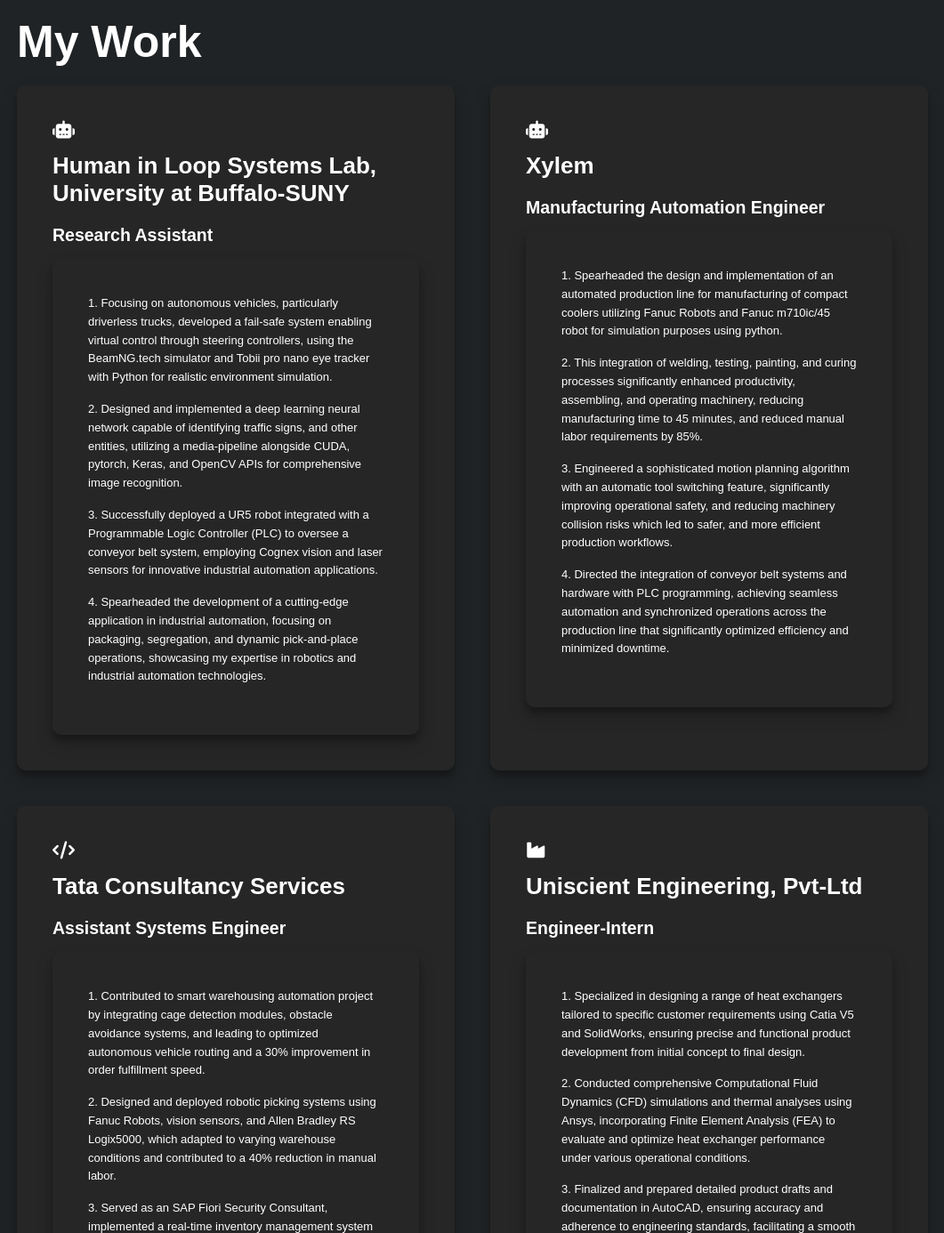
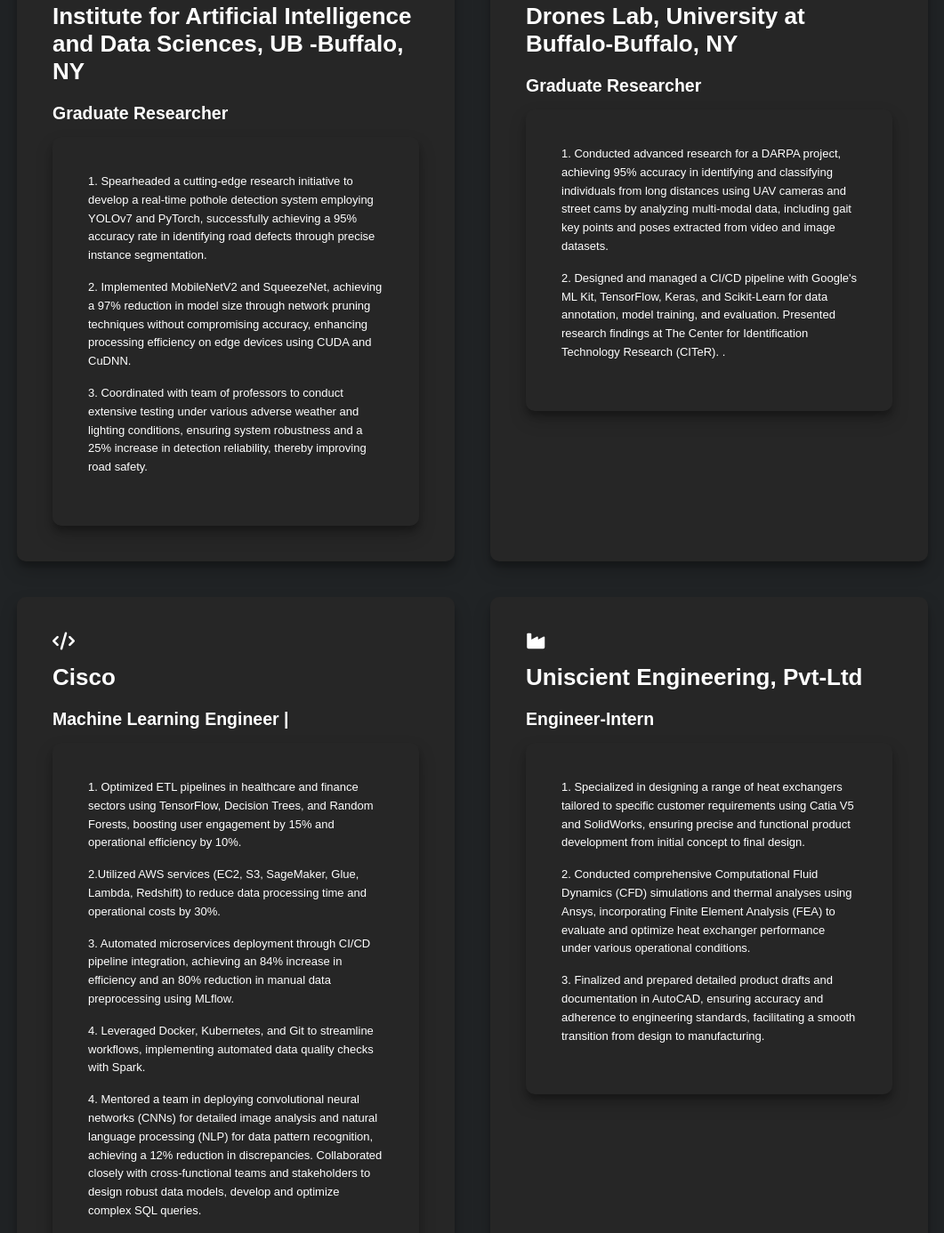
Before and after one commit to Tejaswini369/Tejaswini, a plain HTML site: page index.html in a window 1280 px wide. Shown: the part 1937-3323 px from the top of the page at 89% size, without its empty margins (109-1170 px from the left). Drawn offline with Linux system fonts and the light colour scheme.

Commit message:
Update index.html

```diff
--- a/index.html
+++ b/index.html
@@ -51,10 +51,13 @@
                     </div>
                     <div class="about-col-2">
                         <h1 class="sub-title">About Me</h1>
-                        <!-- <p>Robotics Engineer with extensive experience spanning over two years.</p> -->
-                        <p>I have always been fascinated by manufacturing industries, which led me to pursue Mechanical Engineering for my undergraduate education. During my studies, I encountered the risks and hazards associated with working on machinery. Through extensive research aimed at addressing these issues, I discovered Robotics as a potential solution to replace human involvement in hazardous situations. This revelation significantly piqued my interest in Robotics.</p>
-                        <p>My expertise lies in control systems, robot kinematics and dynamics, and AI techniques like neural networks and computer vision enable robots to adapt to their environment and navigate accurately. I excel in path planning, manipulation, and human-robot interaction, leveraging the Robot Operating System (ROS) for scalable development, perception, Simultaneous Localization and Mapping (SLAM), motion planning. These areas have become the foundation of my academic and professional endeavors, allowing me to contribute effectively to innovative projects and advancements in robotics and automation.</p>
-                        <div class="tab-titles">
+                        <!-- <p>.</p> -->
+                        <p>Hello! I'm an enthusiastic and innovative graduate research student at the University at Buffalo.
+
+Through my academics and professional experience, I was involved in several projects in AI/ML. I am part of a research project using deep learning and computer vision which helps identify potholes and significantly improve the road navigation and improve safety.
+
+I am looking forward to work with companies and people to solve real life problems using AI. Let's connect and explore how we can drive innovation together in the world of artificial intelligence and beyond.</p>
+
                             <p class="tab-links active-link" onclick="opentab('skills')">Skills</p>
                             <p class="tab-links" onclick="opentab('experience')">Experience</p>
                             <p class="tab-links" onclick="opentab('education')">Education</p>
@@ -78,16 +81,16 @@
                         </div>
                         <div class="tab-contents" id="experience">
                             <ul>
-                                <li><span>January, 2024 - Present</span><br>Research Assistant at  Human in Loop Systems Lab, University at Buffalo-SUNY</li>
-                                <li><span>September, 2023 - December, 2023</span><br>Manufacturing Automation Engineer at Xylem, INC</li>
-                                <li><span>July, 2021 - July, 2022</span><br>Assistant Systems Engineer at Tata Consultancy Services</li>
-                                <li><span>May, 2019 - July, 2019</span><br>Engineer - Intern at Uniscient Engineering, Pvt-Ltd</li>
+                                <li><span>August, 2023 - May, 2024</span><br>Graduate Researcher at  Institute for Artificial Intelligence and Data Sciences, University at Buffalo-SUNY</li>
+                                <li><span>February, 2023 - August, 2023</span><br>Graduate Researcher at Drones Lab, University at Buffalo </li>
+                                <li><span>July, 2020 - July, 2022</span><br>Machine Learning Engineer at Cisco</li>
+                                <li><span>January, 2020 - July, 2020</span><br>AI Research Intern at Activa Inc. </li>
                             </ul>
                         </div>
                         <div class="tab-contents" id="education">
                             <ul>
-                                <li><span>2023</span><br>M.S in Engineering Sciences (Robotics) at University at Buffalo, SUNY</li>
-                                <li><span>2021</span><br>B.Tech in Mechanical Engineering at St. Martin's Engineering College affiliated to JNTU-H</li>
+                                <li><span>2023</span><br>M.S in Engineering Sciences (Artificial Intelligence) at University at Buffalo, SUNY</li>
+                                <li><span>2021</span><br>B.Tech in Electronics and Communication Engineering at Sreenidhi Institute of Science and Technology, affiliated to JNTU-H</li>
                             </ul>
                         </div>
                     </div>
@@ -111,42 +114,49 @@
                 <div class="services-list">
                     <div>
                         <i class="fa-solid fa-robot"></i>
-                        <h1>Human in Loop Systems Lab, University at Buffalo-SUNY</h1>
-                        <h2>Research Assistant</h2>
+                        <h1> Institute for Artificial Intelligence and Data Sciences, UB -Buffalo, NY </h1>
+                        <h2>Graduate Researcher </h2>
                         <!-- Hidden description -->
                         <div class="service-description">
-                            <p style="line-height: 1.6;">1. Focusing on autonomous vehicles, particularly driverless trucks, developed a fail-safe system enabling virtual control through steering controllers, using the BeamNG.tech simulator and Tobii pro nano eye tracker with Python for realistic environment simulation.</p>
-                            <p style="line-height: 1.6;">2. Designed and implemented a deep learning neural network capable of identifying traffic signs, and other entities, utilizing a media-pipeline alongside CUDA, pytorch, Keras, and OpenCV APIs for comprehensive image recognition.</p>
-                            <p style="line-height: 1.6;">3. Successfully deployed a UR5 robot integrated with a Programmable Logic Controller (PLC) to oversee a conveyor belt system, employing Cognex vision and laser sensors for innovative industrial automation applications.</p>
-                            <p style="line-height: 1.6;">4. Spearheaded the development of a cutting-edge application in industrial automation, focusing on packaging, segregation, and dynamic pick-and-place operations, showcasing my expertise in robotics and industrial automation technologies.</p>
+                            <p style="line-height: 1.6;">1.  Spearheaded a cutting-edge research initiative to develop a real-time pothole detection system employing YOLOv7 and PyTorch, successfully achieving
+a 95% accuracy rate in identifying road defects through precise instance segmentation.</p>
+                            <p style="line-height: 1.6;">2. Implemented MobileNetV2 and SqueezeNet, achieving a 97% reduction in model size through network pruning techniques without compromising
+accuracy, enhancing processing efficiency on edge devices using CUDA and CuDNN. </p>
+                            <p style="line-height: 1.6;">3. Coordinated with team of professors to conduct extensive testing under various adverse weather and lighting conditions, ensuring system robustness and
+a 25% increase in detection reliability, thereby improving road safety. </p>
                         </div>
                         <!-- Learn more link -->
                         <!-- <a href="#" class="learn-more" onclick="toggleDescription(event, 'desc1')">learn more</a> -->
                     </div>
                     <div>
                         <i class="fa-solid fa-robot"></i>
-                        <h1>Xylem</h1>
-                        <h2>Manufacturing Automation Engineer</h2>
+                        <h1> Drones Lab, University at Buffalo-Buffalo, NY</h1>
+                        <h2>Graduate Researcher</h2>
                         <!-- Hidden description -->
                         <div class="service-description">
-                            <p style="line-height: 1.6;">1. Spearheaded the design and implementation of an automated production line for manufacturing of compact coolers utilizing Fanuc Robots and Fanuc m710ic/45 robot for simulation purposes using python.</p>
-                            <p style="line-height: 1.6;">2. This integration of welding, testing, painting, and curing processes significantly enhanced productivity, assembling, and operating machinery, reducing manufacturing time to 45 minutes, and reduced manual labor requirements by 85%.</p>
-                            <p style="line-height: 1.6;">3. Engineered a sophisticated motion planning algorithm with an automatic tool switching feature, significantly improving operational safety, and reducing machinery collision risks which led to safer, and more efficient production workflows.</p>
-                            <p style="line-height: 1.6;">4. Directed the integration of conveyor belt systems and hardware with PLC programming, achieving seamless automation and synchronized operations across the production line that significantly optimized efficiency and minimized downtime.</p>
+                            <p style="line-height: 1.6;">1. Conducted advanced research for a DARPA project, achieving 95% accuracy in identifying and classifying individuals from long distances using UAV
+cameras and street cams by analyzing multi-modal data, including gait key points and poses extracted from video and image datasets. </p>
+                            <p style="line-height: 1.6;">2. Designed and managed a CI/CD pipeline with Google's ML Kit, TensorFlow, Keras, and Scikit-Learn for data annotation, model training, and evaluation.
+Presented research findings at The Center for Identification Technology Research (CITeR). .</p>
                         </div>
                         <!-- Learn more link -->
                         <!-- <a href="#" class="learn-more" onclick="toggleDescription(event, 'desc1')">learn more</a> -->
                     </div>
                     <div>
                         <i class="fa-solid fa-code"></i>
-                        <h1>Tata Consultancy Services</h1>
-                        <h2>Assistant Systems Engineer</h2>
+                        <h1>Cisco</h1>
+                        <h2>Machine Learning Engineer |</h2>
                         <!-- Hidden description -->
                         <div class="service-description">
-                            <p style="line-height: 1.6;">1. Contributed to smart warehousing automation project by integrating cage detection modules, obstacle avoidance systems, and leading to optimized autonomous vehicle routing and a 30% improvement in order fulfillment speed.</p>
-                            <p style="line-height: 1.6;">2. Designed and deployed robotic picking systems using Fanuc Robots, vision sensors, and Allen Bradley RS Logix5000, which adapted to varying warehouse conditions and contributed to a 40% reduction in manual labor. </p>
-                            <p style="line-height: 1.6;">3. Served as an SAP Fiori Security Consultant, implemented a real-time inventory management system using SAP Fiori and SAP S/4 HANA, reducing stock discrepancies in the ERP systems by 25%.  </p>
-                            <p style="line-height: 1.6;">4. Enhanced security protocols within SAP Fiori, ensuring data integrity and compliance with industry standards. </p>
+                            <p style="line-height: 1.6;">1. Optimized ETL pipelines in healthcare and finance sectors using TensorFlow, Decision Trees, and Random Forests, boosting user engagement by 15%
+and operational efficiency by 10%. </p>
+                            <p style="line-height: 1.6;">2.Utilized AWS services (EC2, S3, SageMaker, Glue, Lambda, Redshift) to reduce data processing time and operational costs by 30%.  </p>
+                            <p style="line-height: 1.6;">3. Automated microservices deployment through CI/CD pipeline integration, achieving an 84% increase in efficiency and an 80% reduction in manual data
+preprocessing using MLflow.  </p>
+                            <p style="line-height: 1.6;">4. Leveraged Docker, Kubernetes, and Git to streamline workflows, implementing automated data quality checks with Spark.  </p>
+                            <p style="line-height: 1.6;">4. Mentored a team in deploying convolutional neural networks (CNNs) for detailed image analysis and natural language processing (NLP) for data pattern
+recognition, achieving a 12% reduction in discrepancies. Collaborated closely with cross-functional teams and stakeholders to design robust data models,
+develop and optimize complex SQL queries.   </p>
                         </div>
                         <!-- Learn more link -->
                         <!-- <a href="#" class="learn-more" onclick="toggleDescription(event, 'desc2')">learn more</a> -->
@@ -185,10 +195,10 @@
             </div>
             <div class="work">
                 <div class="text-content">
-                    <h3>Intelligent Radar based Autonomous Navigation for Turtlebot</h3>
-                    <p> 1. Designed and deployed a neural network-based control system for a Turtlebot equipped with a trio of radars, achieving autonomous navigation within circuit environments with a remarkable accuracy rate of 98.9%. </p>
-                    <p> 2. Utilized radars for precise obstacle detection and distance measurement, enabling the robot to dynamically adjust its path in real-time, ensuring efficient and uninterrupted circuit navigation. </p>
-                    <p> 3. Implemented strategic logic within the control system to optimize the robot's movements based on environmental feedback, significantly reducing collision risk, and enhancing pathfinding efficiency across multiple circuits.</p>
+                    <h3>Waze User Churn Prediction | Python, Flask API, EDA, PyTorch</h3>
+                    <p> Developed a Flask-based web application for Waze to predict customer churn with 93% accuracy. Performed predictive analytics enabling dynamic user
+interaction, refining data-driven strategic decision-making, such as personalized retention offers or identifying the right time to engage with customers to
+prevent churn.  </p>
                 </div>
                 <img src="images/turtlebot.jpg" class="project-img">
             </div>
```
